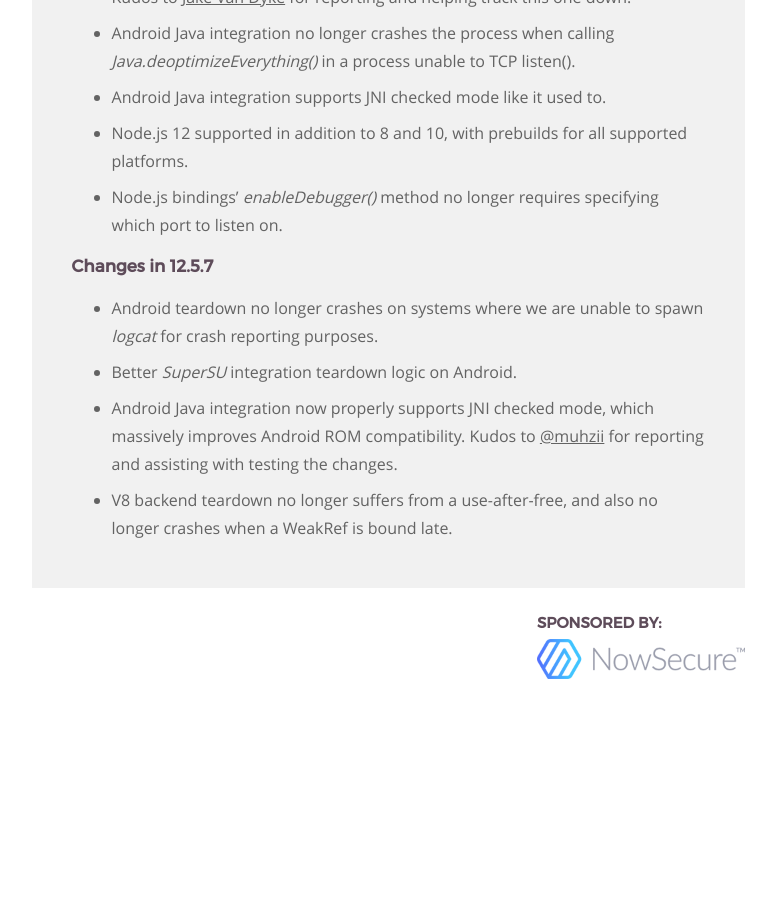
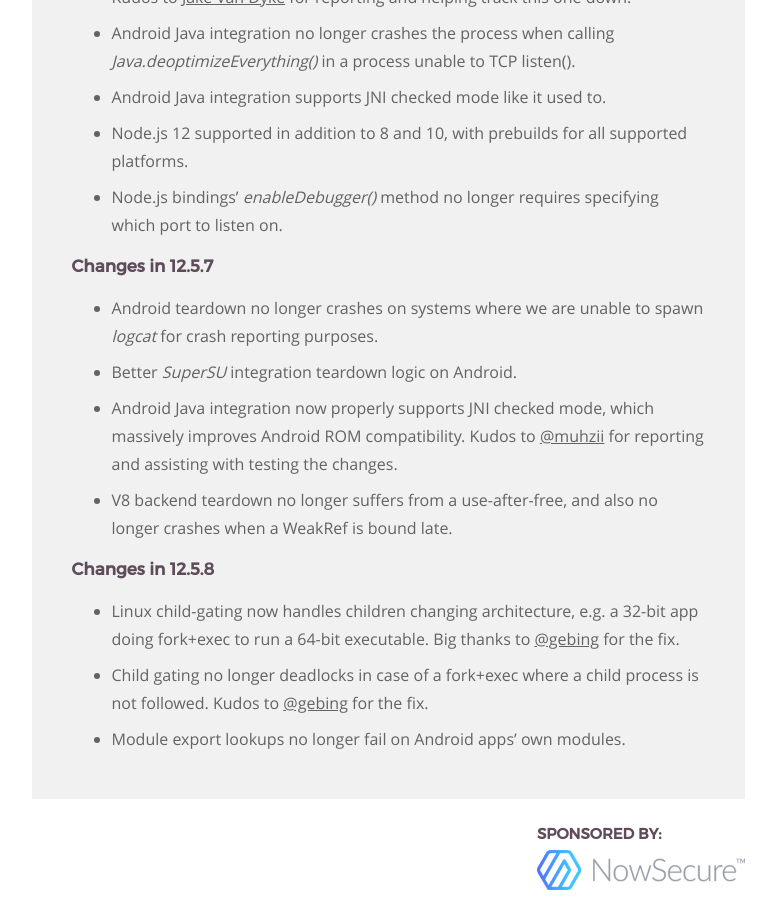
Before and after one commit to frida/frida-website, a Jekyll site: the page built from _posts/2019-05-15-frida-12-5-released.markdown, in a window 1280 px wide and 900 px high, scrolled down 4110 px. Shown: the whole window, without its empty margins (364-1140 px from the left). Built offline with Jekyll 4.4.1, drawn with Linux system fonts in a browser that asks for light colours; before the commit the page ends 4799 px from its top, so only the background shows below that.

Commit message:
Summarize changes in 12.5.8

```diff
--- a/_posts/2019-05-15-frida-12-5-released.markdown
+++ b/_posts/2019-05-15-frida-12-5-released.markdown
@@ -192,6 +192,14 @@ In chronological order:
 - V8 backend teardown no longer suffers from a use-after-free, and also
   no longer crashes when a WeakRef is bound late.
 
+### Changes in 12.5.8
+
+- Linux child-gating now handles children changing architecture, e.g. a
+  32-bit app doing fork+exec to run a 64-bit executable. Big thanks to
+  [@gebing][] for the fix.
+- Child gating no longer deadlocks in case of a fork+exec where a child
+  process is not followed. Kudos to [@gebing][] for the fix.
+- Module export lookups no longer fail on Android apps' own modules.
 
 [V8]: https://v8.dev/
 [Duktape]: https://duktape.org/
@@ -211,3 +219,4 @@ In chronological order:
 [Giovanni Rocca]: https://twitter.com/iGio90
 [@xiofee]: https://github.com/xiofee
 [@muhzii]: https://github.com/muhzii
+[@gebing]: https://github.com/gebing
```
